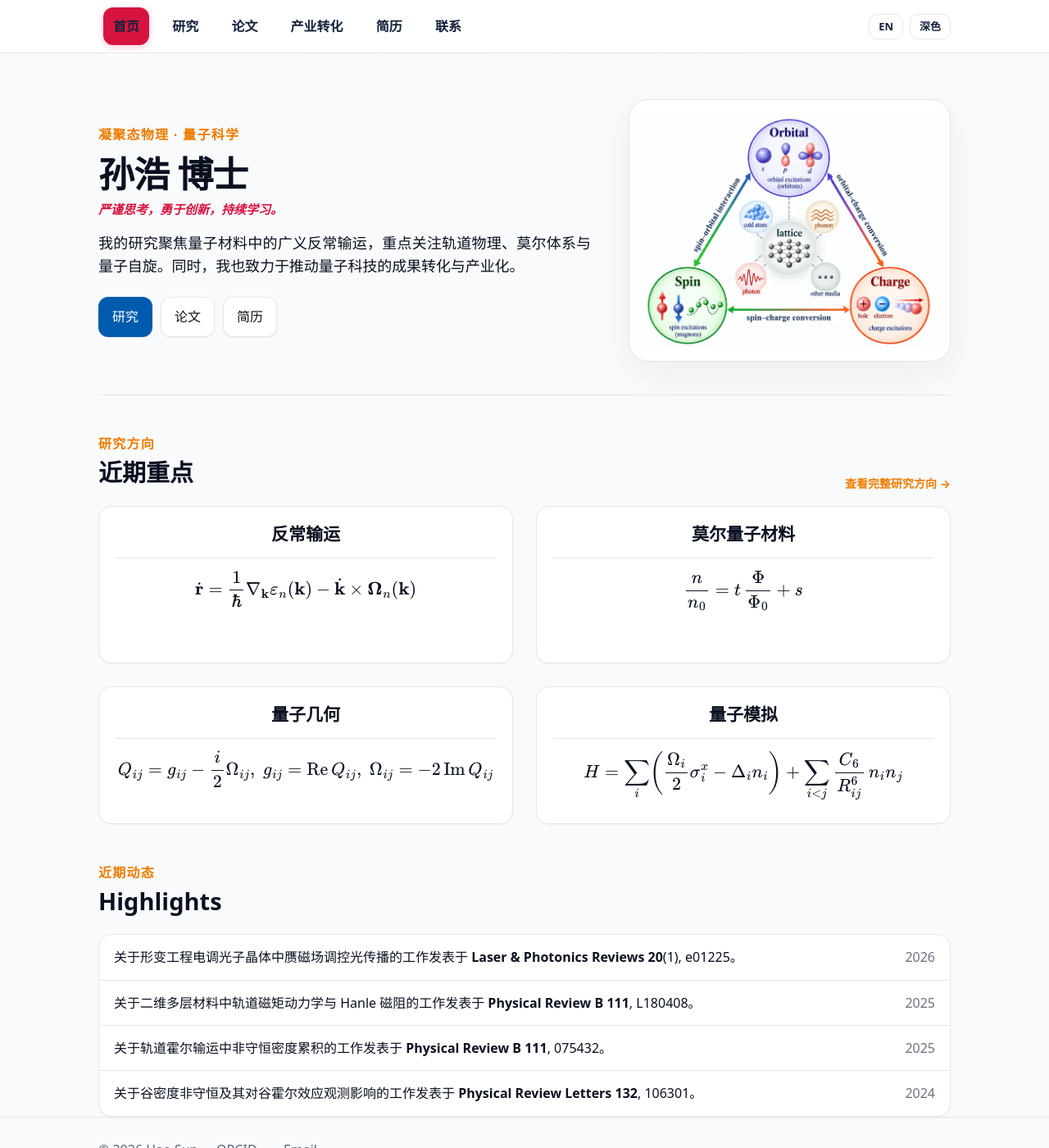
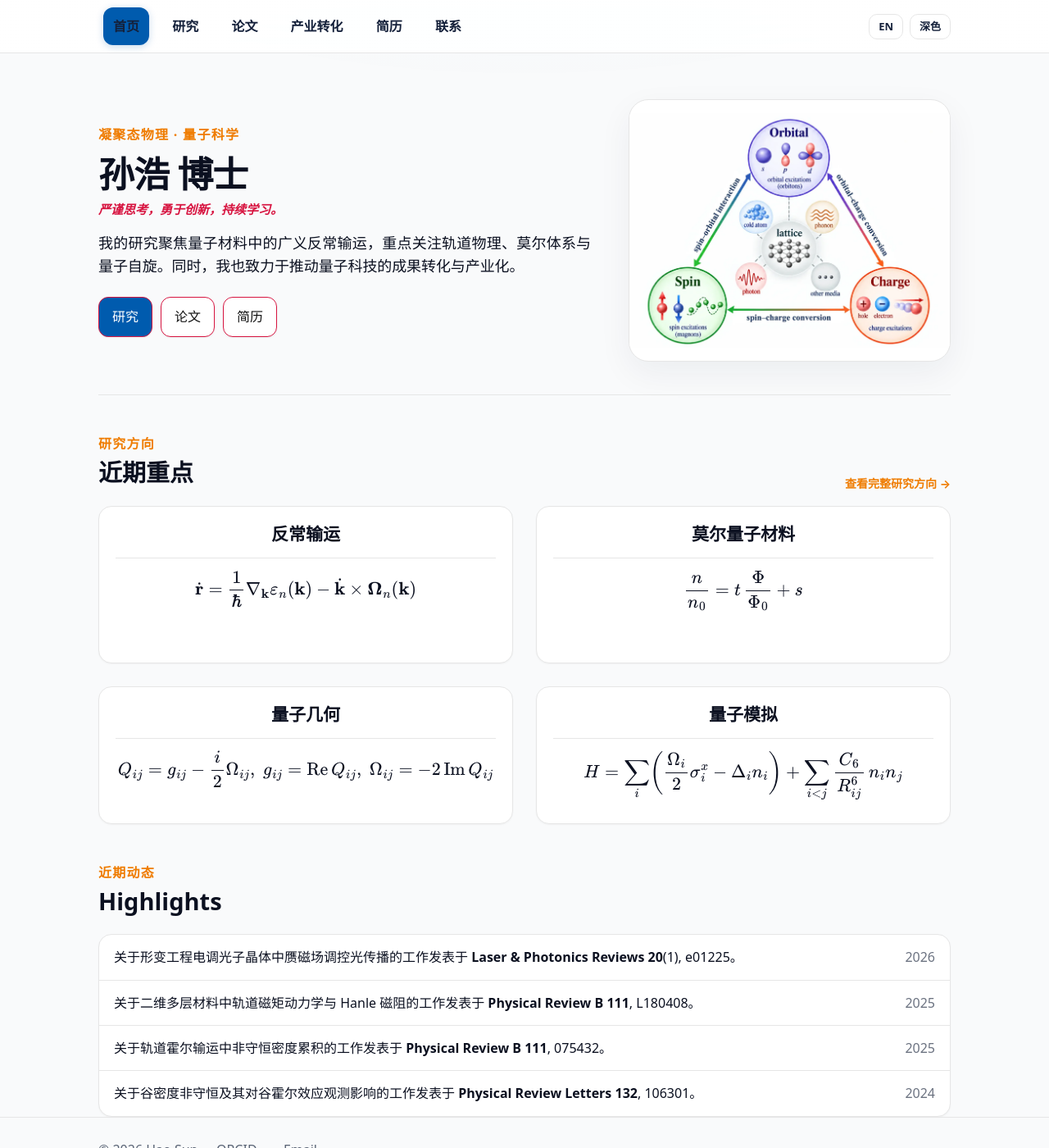
Before and after one commit to sunohao/sunohao.github.io, a Jekyll site: the page built from zh/index.md, in a window 1280 px wide and 1400 px high. Shown: the whole window at 82% size. Built offline with Jekyll 4.4.1, drawn with Linux system fonts in a browser that asks for light colours.

Commit message:
Use USTC blue navigation and NTU red Chinese homepage buttons

```diff
--- a/_layouts/zh.html
+++ b/_layouts/zh.html
@@ -51,7 +51,7 @@ body{
   font-weight:700;
 }
 .nav a:hover{background:rgba(0,91,174,.08);color:var(--primary)}
-.nav a.active{color:#fff;background:var(--highlight);box-shadow:0 2px 10px rgba(215,20,64,.22)}
+.nav a.active{color:#fff;background:var(--primary);box-shadow:0 2px 10px rgba(0,91,174,.22)}
 
 main{padding:30px 0 64px}
 .eyebrow{font-size:16px;font-weight:700;letter-spacing:.08em;color:var(--accent);text-transform:uppercase}
@@ -91,6 +91,8 @@ main{padding:30px 0 64px}
 .btn.acc{border-color:transparent;background:var(--primary);color:#fff}
 .btn:hover{box-shadow:0 4px 14px rgba(0,0,0,.08);transform:translateY(-1px)}
 .btn.acc:hover{background:var(--accent);color:#111}
+.hero .btn{background:var(--highlight);border-color:var(--highlight);color:#fff}
+.hero .btn:hover{background:#b91036;border-color:#b91036;color:#fff}
 
 .section{margin-top:46px}
 .section-head{display:flex;align-items:end;justify-content:space-between;gap:18px;margin-bottom:16px}
@@ -308,7 +310,7 @@ html[data-theme="dark"] body{background:var(--paper)}
 html[data-theme="dark"] .site-header{background:linear-gradient(180deg,rgba(16,24,40,.85),rgba(16,24,40,.78));border-color:var(--b)}
 html[data-theme="dark"] .nav a{color:#e6edf3}
 html[data-theme="dark"] .nav a:hover{background:rgba(0,91,174,.24);color:#74b9ff}
-html[data-theme="dark"] .nav a.active{background:var(--highlight);color:#fff}
+html[data-theme="dark"] .nav a.active{background:var(--primary);color:#fff}
 html[data-theme="dark"] .hero-visual{background:linear-gradient(145deg,rgba(30,58,138,.16),rgba(14,165,165,.08)),#0f1629}
 html[data-theme="dark"] .visual-label{background:rgba(15,22,41,.78);border-color:#25304d}
 html[data-theme="dark"] .card{background:#0f1629;border-color:var(--b)}
@@ -352,7 +354,7 @@ html[data-theme="light"] .pub-note{background:rgba(239,124,0,.14);border-color:r
   :root{--paper:#0b1020;--ink:#e6edf3;--muted:#9aa4b2;--b:#1a2138}
   body{background:var(--paper)}
   .site-header{background:linear-gradient(180deg,rgba(16,24,40,.85),rgba(16,24,40,.78));border-color:var(--b)}
-  .nav a{color:#e6edf3}.nav a:hover{background:rgba(0,91,174,.24);color:#74b9ff}.nav a.active{background:var(--highlight);color:#fff}
+  .nav a{color:#e6edf3}.nav a:hover{background:rgba(0,91,174,.24);color:#74b9ff}.nav a.active{background:var(--primary);color:#fff}
   .hero-visual{background:linear-gradient(145deg,rgba(30,58,138,.16),rgba(14,165,165,.08)),#0f1629}
   .visual-label{background:rgba(15,22,41,.78);border-color:#25304d}
   .card{background:#0f1629;border-color:var(--b)}
```
